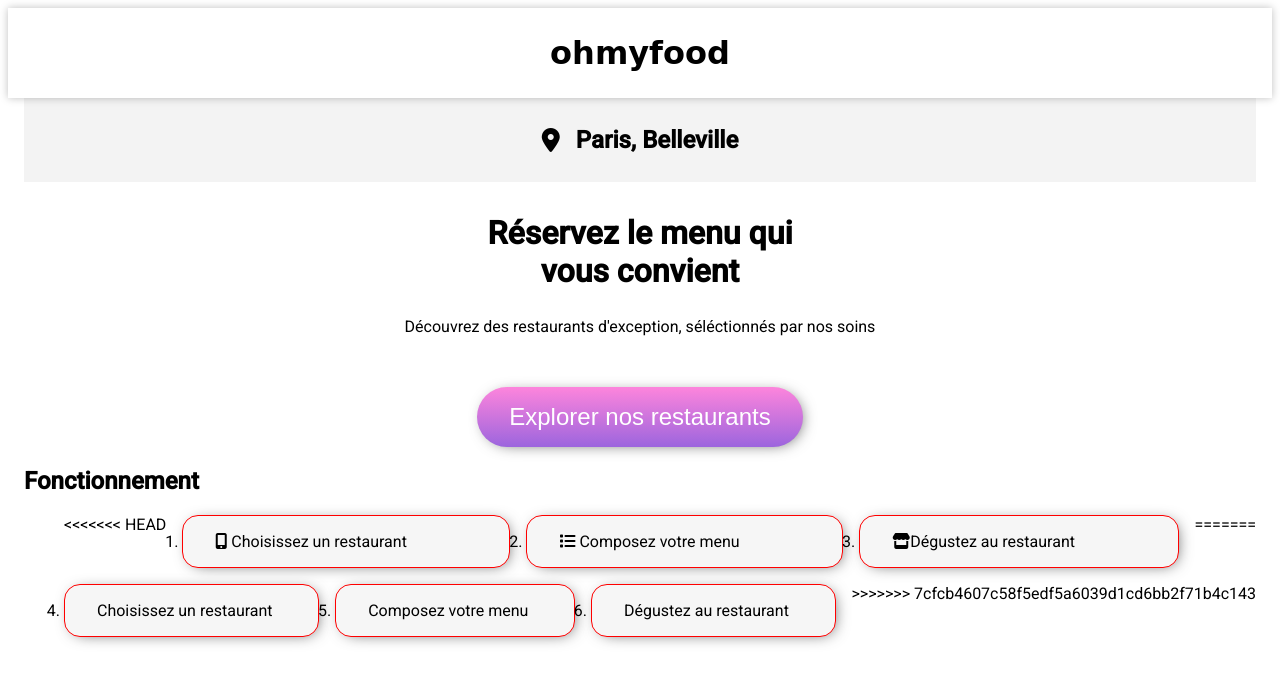
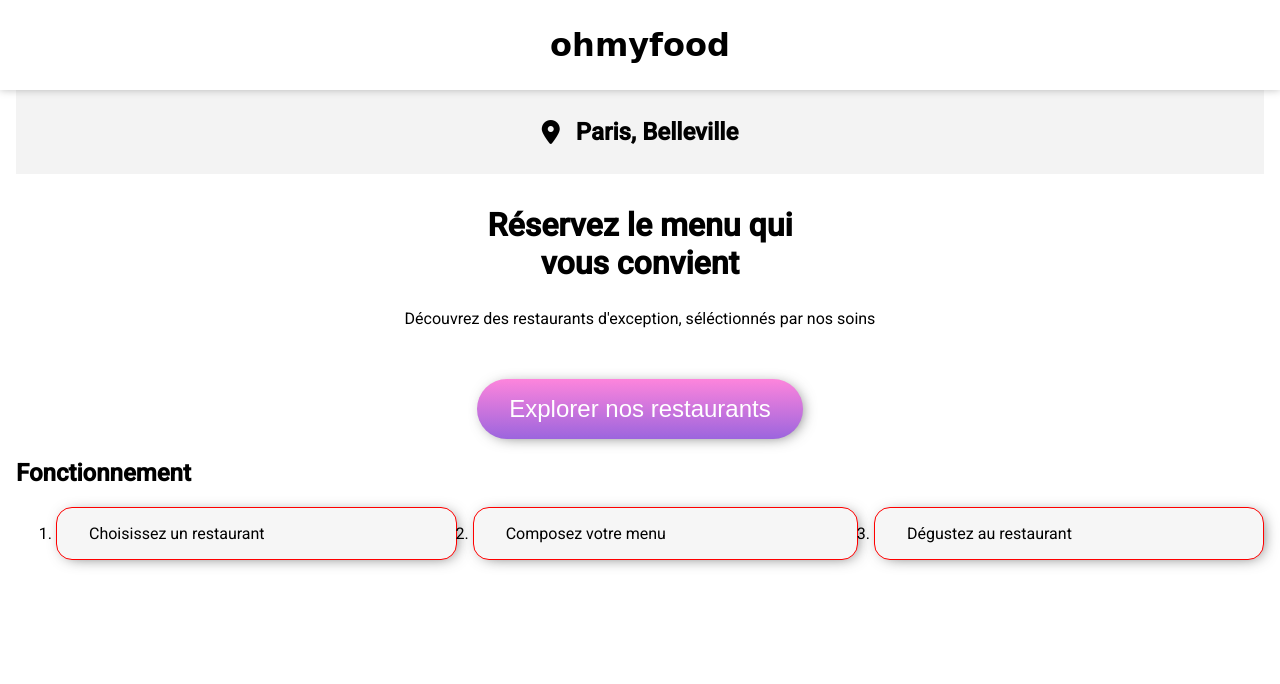
Before and after one commit to hajarelmmir/Ohmyfood, a website: page index.html in a window 1280 px wide. Drawn offline with Linux system fonts and the light colour scheme; a web font is replaced by a local one.

Commit message:
jai corriger les erreurs

```diff
--- a/index.html
+++ b/index.html
@@ -12,7 +12,7 @@
     <link href="https://fonts.googleapis.com/css2?family=Roboto:wght@300;400;500&family=Shrikhand&display=swap" rel="stylesheet">
     <link rel="preconnect" href="https://fonts.googleapis.com">
     <link rel="preconnect" href="https://fonts.gstatic.com" crossorigin>
-    <link href="https : //fonts.googleapis.com/css2?family= Roboto :wght@300;400;500 & family= Shrikhand & display=swap" rel="stylesheet">
+    <link href="https://fonts.googleapis.com/css2?family=Roboto:wght@300;400;500&family=Shrikhand&display=swap" rel="stylesheet">
 
 </head>
 <body>
@@ -38,15 +38,9 @@
         <section class="tuto">
             <h2>Fonctionnement</h2>
             <ol>
-<<<<<<< HEAD
-                <li><i class="fa-solid fa-mobile-screen-button"></i> Choisissez un restaurant</li>
-                <li><i class="fa-solid fa-list"></i> Composez votre menu </li>
-                <li><i class="fa-solid fa-store"></i>Dégustez au restaurant</li>
-=======
                 <li>Choisissez un restaurant</li>
                 <li>Composez votre menu </li>
                 <li>Dégustez au restaurant</li>
->>>>>>> 7cfcb4607c58f5edf5a6039d1cd6bb2f71b4c143
             </ol>
         </section>
     </main>
--- a/style.css
+++ b/style.css
@@ -1,87 +1,4 @@
 body {
-<<<<<<< HEAD
-  margin: 0px;
-  font-family: "Roboto", sans-serif;
-}
-
-main {
-  padding: 0 1rem;
-}
-
-header {
-  position: relative;
-  font-family: "shrikhand", cursive;
-  box-shadow: 0 0 0.5rem rgba(0, 0, 0, 0.25);
-  padding: 0.3rem;
-}
-
-.titre {
-  text-align: center;
-}
-
-.ville {
-  display: flex;
-  align-items: center;
-  justify-content: center;
-  background-color: #f3f3f3;
-  text-align: center;
-  padding: 0.5rem;
-  gap: 1rem;
-}
-.ville i {
-  font-size: 1.5rem;
-}
-
-.explorer {
-  text-align: center;
-}
-.explorer h2 {
-  margin-top: 2rem;
-  font-size: 2rem;
-}
-.explorer p {
-  font-size: 1rem;
-}
-.explorer button {
-  color: white;
-  font-weight: 300;
-  font-size: 1.5rem;
-  padding: 1rem 2rem;
-  border: none;
-  background-image: linear-gradient(to top, rgba(147, 86, 220, 0.9), rgba(255, 121, 218, 0.9));
-  border-radius: 30px;
-  margin-top: 35px;
-  box-shadow: 3px 2px 16px -6px rgba(0, 0, 0, 0.75);
-}
-.explorer button:hover {
-  transform: scale(1.01);
-  opacity: 0.9;
-}
-
-.tuto ol {
-  display: flex;
-  flex-wrap: wrap;
-  gap: 1rem;
-}
-@media (max-width: 767.68) {
-  .tuto ol {
-    flex-direction: column;
-  }
-}
-.tuto li {
-  background-color: #f6f6f6;
-  padding: 1rem 2rem;
-  border: 1px solid red;
-  flex-grow: 1;
-  border-radius: 1rem;
-  box-shadow: 3px 2px 16px -6px rgba(0, 0, 0, 0.75);
-}
-.tuto li:hover {
-  transform: scale(1.02);
-}
-
-/*# sourceMappingURL=style.css.map */
-=======
     margin: 0px;
     font-family: "Roboto", sans-serif;
   }
@@ -163,4 +80,3 @@ header {
   }
 
 /*# sourceMappingURL=style.css.map */
->>>>>>> 7cfcb4607c58f5edf5a6039d1cd6bb2f71b4c143
```
